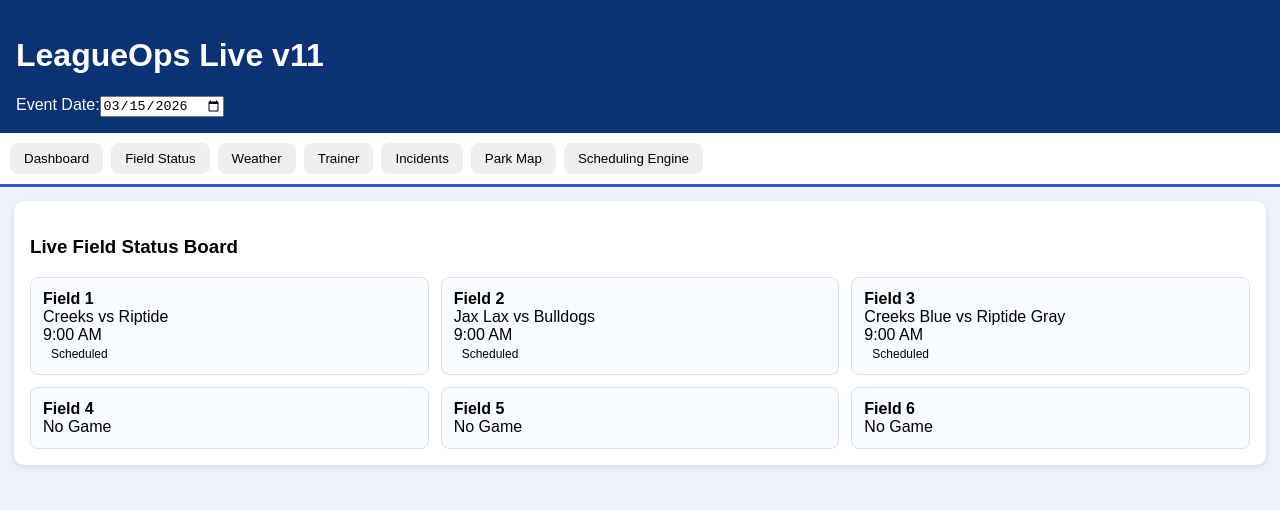
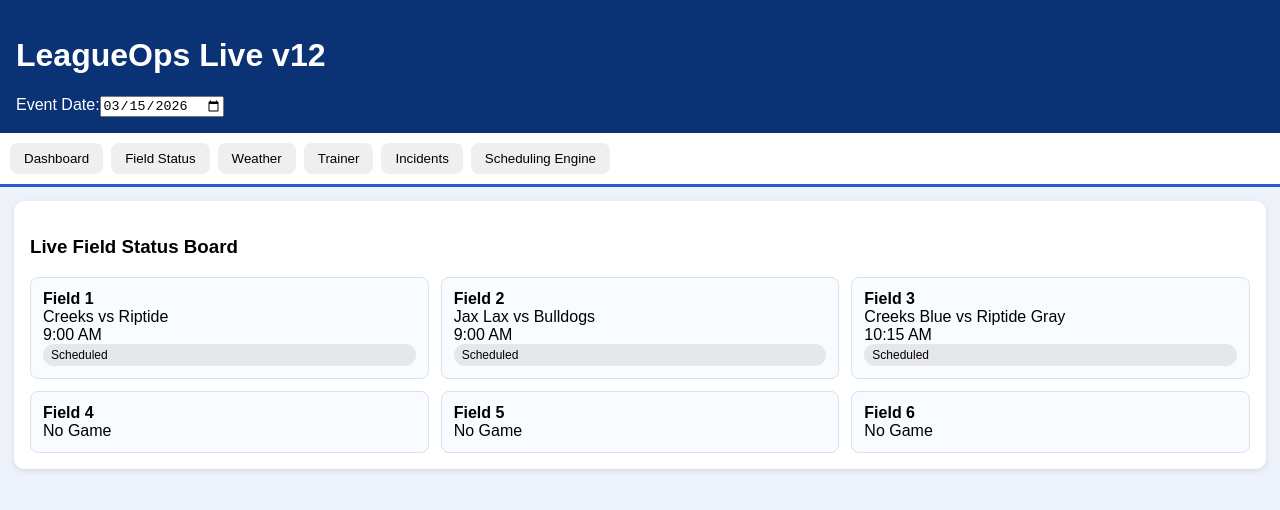
Before and after one commit to spacker15/Gameday-Director, a Next.js app: page / in a window 1280 px wide. Shown: the top 510 px of the page. Built offline with nearby package versions, Linux system fonts and the light colour scheme.

Commit message:
Add files via upload

```diff
--- a/app/layout.js
+++ b/app/layout.js
@@ -1,14 +1,12 @@
 
 import "../styles/globals.css"
 
-export const metadata = {
-  title:"LeagueOps Live v11"
-}
+export const metadata={title:"LeagueOps Live v12"}
 
 export default function RootLayout({children}){
-  return(
-    <html>
-      <body>{children}</body>
-    </html>
-  )
+return(
+<html>
+<body>{children}</body>
+</html>
+)
 }
--- a/app/page.js
+++ b/app/page.js
@@ -2,14 +2,13 @@
 "use client"
 
 import {useState} from "react"
+import {initialState} from "../data/sampleData"
 import Tabs from "../components/Tabs"
 import FieldBoard from "../components/FieldBoard"
 import WeatherPanel from "../components/WeatherPanel"
 import IncidentPanel from "../components/IncidentPanel"
 import TrainerPanel from "../components/TrainerPanel"
-import MapBuilder from "../components/MapBuilder"
 import SchedulerEngine from "../components/SchedulerEngine"
-import {initialState} from "../data/sampleData"
 
 export default function Page(){
 
@@ -22,38 +21,43 @@ export default function Page(){
 {key:"weather",label:"Weather"},
 {key:"medical",label:"Trainer"},
 {key:"incidents",label:"Incidents"},
-    {key:"map",label:"Park Map"},
 {key:"engine",label:"Scheduling Engine"}
 ]
+
+const gamesForDate = state.games.filter(g=>g.date===state.selectedDate)
 
 return(
 <div>
 
 <header>
-        <h1>LeagueOps Live v11</h1>
+
+<h1>LeagueOps Live v12</h1>
 
 <div>
+
 Event Date:
+
 <input
 type="date"
 value={state.selectedDate}
 onChange={(e)=>setState({...state,selectedDate:e.target.value})}
 />
+
 </div>
 
 </header>
 
-      <Tabs active={active} setActive={setActive} tabs={tabs}/>
+<Tabs tabs={tabs} active={active} setActive={setActive}/>
 
 {active==="dashboard" && (
 <div className="panel">
 <h3>Live Field Status Board</h3>
-          <FieldBoard fields={state.fields} games={state.games}/>
+<FieldBoard fields={state.fields} games={gamesForDate}/>
 </div>
 )}
 
 {active==="fields" && (
-        <FieldBoard fields={state.fields} games={state.games}/>
+<FieldBoard fields={state.fields} games={gamesForDate}/>
 )}
 
 {active==="weather" && (
@@ -68,14 +72,11 @@ export default function Page(){
 <IncidentPanel incidents={state.incidents}/>
 )}
 
-      {active==="map" && (
-        <MapBuilder/>
-      )}
-
 {active==="engine" && (
 <SchedulerEngine/>
 )}
 
 </div>
 )
+
 }
--- a/components/FieldBoard.js
+++ b/components/FieldBoard.js
@@ -8,21 +8,27 @@ export default function FieldBoard({fields,games}){
 return(
 <div className="grid">
 {fields.map(field=>{
+
 const game=findGame(field)
+
 return(
 <div key={field.id} className="field-card">
+
 <strong>{field.name}</strong>
-            {game?
+
+{game?(
 <>
 <div>{game.team1} vs {game.team2}</div>
 <div>{game.time}</div>
-            <span className="badge">{game.status}</span>
+<div className="badge">{game.status}</div>
 </>
-            :
+):(
 <div>No Game</div>
-            }
+)}
+
 </div>
 )
+
 })}
 </div>
 )
--- a/components/IncidentPanel.js
+++ b/components/IncidentPanel.js
@@ -3,13 +3,17 @@ export default function IncidentPanel({incidents}){
 
 return(
 <div className="panel">
+
 <h3>Incident Log</h3>
+
 {incidents.length===0 && <div>No incidents</div>}
+
 {incidents.map((i,idx)=>(
 <div key={idx}>
 {i.time} Field {i.field} - {i.type}
 </div>
 ))}
+
 </div>
 )
 }
--- a/components/SchedulerEngine.js
+++ b/components/SchedulerEngine.js
@@ -3,16 +3,18 @@ export default function SchedulerEngine(){
 
 return(
 <div className="panel">
+
 <h3>Scheduling Engine</h3>
 
 <ul>
 <li>No back-to-back games</li>
 <li>Minimum rest between games</li>
-        <li>Balanced field assignments</li>
-        <li>Double-header limit</li>
+<li>Balanced fields</li>
+<li>Max games per day</li>
 </ul>
 
 <button>Generate Schedule</button>
+
 </div>
 )
 }
--- a/components/Tabs.js
+++ b/components/Tabs.js
@@ -1,5 +1,6 @@
 
-export default function Tabs({active,setActive,tabs}){
+export default function Tabs({tabs,active,setActive}){
+
 return(
 <div className="tabs">
 {tabs.map(t=>(
@@ -9,4 +10,5 @@ export default function Tabs({active,setActive,tabs}){
 ))}
 </div>
 )
+
 }
--- a/components/TrainerPanel.js
+++ b/components/TrainerPanel.js
@@ -3,13 +3,17 @@ export default function TrainerPanel({medical}){
 
 return(
 <div className="panel">
+
 <h3>Trainer / Medical</h3>
+
 {medical.length===0 && <div>No medical incidents</div>}
+
 {medical.map((m,idx)=>(
 <div key={idx}>
 {m.time} Field {m.field} - {m.type}
 </div>
 ))}
+
 </div>
 )
 }
--- a/components/WeatherPanel.js
+++ b/components/WeatherPanel.js
@@ -3,11 +3,14 @@ export default function WeatherPanel({weather}){
 
 return(
 <div className="panel">
+
 <h3>Weather Command</h3>
+
 <div>Temp: {weather.temp}°</div>
 <div>Humidity: {weather.humidity}%</div>
-      <div>Lightning: {weather.lightning? "DETECTED":"Clear"}</div>
+<div>Lightning: {weather.lightning ? "DETECTED":"Clear"}</div>
 <div>Last Strike: {weather.lastStrike}</div>
+
 </div>
 )
 }
--- a/data/sampleData.js
+++ b/data/sampleData.js
@@ -1,6 +1,7 @@
 
-export const initialState = {
-  selectedDate: new Date().toISOString().split("T")[0],
+export const initialState={
+
+selectedDate:new Date().toISOString().split("T")[0],
 
 fields:[
 {id:1,name:"Field 1"},
@@ -12,19 +13,17 @@ export const initialState = {
 ],
 
 games:[
-    {time:"9:00 AM",team1:"Creeks",team2:"Riptide",field:1,status:"Scheduled"},
-    {time:"9:00 AM",team1:"Jax Lax",team2:"Bulldogs",field:2,status:"Scheduled"},
-    {time:"9:00 AM",team1:"Creeks Blue",team2:"Riptide Gray",field:3,status:"Scheduled"}
+{date:"2026-03-15",time:"9:00 AM",team1:"Creeks",team2:"Riptide",field:1,status:"Scheduled"},
+{date:"2026-03-15",time:"9:00 AM",team1:"Jax Lax",team2:"Bulldogs",field:2,status:"Scheduled"},
+{date:"2026-03-15",time:"10:15 AM",team1:"Creeks Blue",team2:"Riptide Gray",field:3,status:"Scheduled"},
+
+{date:"2026-03-16",time:"9:00 AM",team1:"Creeks",team2:"Bulldogs",field:1,status:"Scheduled"},
+{date:"2026-03-16",time:"9:00 AM",team1:"Riptide",team2:"Jax Lax",field:2,status:"Scheduled"}
 ],
 
+weather:{temp:82,humidity:70,lightning:false,lastStrike:"None"},
+
 incidents:[],
+medical:[]
 
-  medical:[],
-
-  weather:{
-    temp:82,
-    humidity:71,
-    lightning:false,
-    lastStrike:"8 miles"
 }
-}
--- a/package.json
+++ b/package.json
@@ -1,6 +1,6 @@
 
 {
-  "name": "leagueops-live-v11",
+  "name": "leagueops-live-v12",
   "private": true,
   "scripts": {
     "dev": "next dev",
--- a/styles/globals.css
+++ b/styles/globals.css
@@ -1,7 +1,7 @@
 
 body{
+font-family:Arial;
 margin:0;
-  font-family:Arial, Helvetica, sans-serif;
 background:#eef3fb;
 }
 
@@ -50,9 +50,5 @@ button{
 padding:4px 8px;
 border-radius:20px;
 font-size:12px;
+background:#e5e7eb;
 }
-
-.live{background:#d1fae5}
-.half{background:#fde68a}
-.delay{background:#fee2e2}
-.final{background:#e5e7eb}
```
Lines whose indentation alone changed are shown as unchanged.
